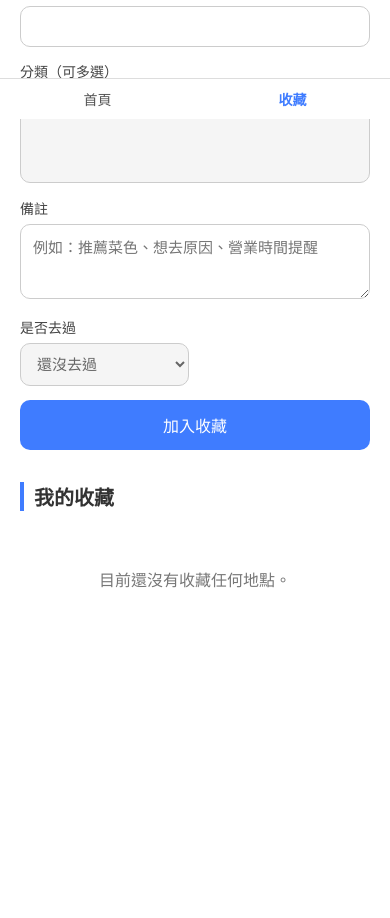
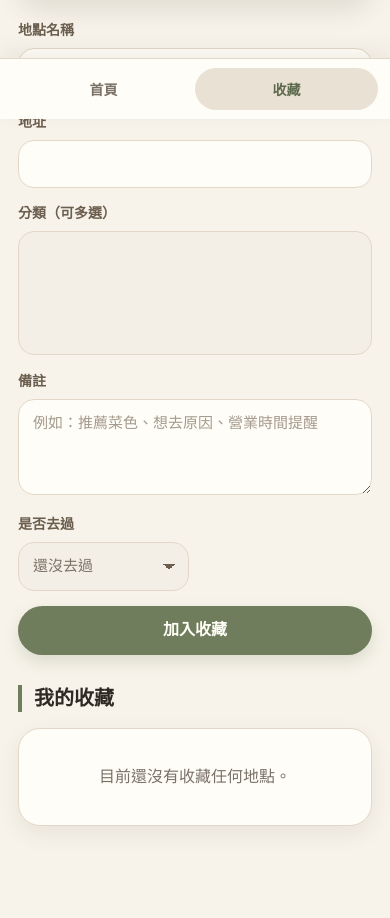
Before and after one commit to demilin1215-droid/ai-place-recommend, a Flask app: page /favorites in a window 390 px wide. Shown: the part 725-1643 px from the top of the page. Before the commit the page ends 1313 px from the top, so only its background shows below. Run offline with Flask 3, Linux system fonts and the light colour scheme; the visitor is signed in with stand-in values (Sample User, id 1); data that the repository does not hold is empty; some libraries are stand-ins or nearby versions.

Commit message:
Update mobile UI natural color theme

```diff
--- a/static/css/style.css
+++ b/static/css/style.css
@@ -1,48 +1,137 @@
-/* =========================
-   全站共用樣式
-========================= */
+:root {
+    --page-bg: #F7F3EA;
+    --card-bg: #FFFDF7;
+    --text-main: #2F2A24;
+    --text-muted: #7A7167;
+    --primary: #6F7D5C;
+    --primary-hover: #5D6A4E;
+    --border-soft: #E3D8C8;
+    --tag-bg: #E9E1D3;
+    --tag-text: #6B5E4E;
+    --note-bg: #F4EFE6;
+    --delete-red: #B66A5A;
+    --delete-bg: #F8E7E1;
+    --focus-ring: rgba(111, 125, 92, 0.28);
+    --shadow-soft: 0 8px 22px rgba(67, 55, 42, 0.08);
+    --shadow-map: 0 10px 26px rgba(67, 55, 42, 0.12);
+    --radius-card: 22px;
+    --radius-control: 16px;
+}
+
+* {
+    box-sizing: border-box;
+}
+
+html {
+    background-color: var(--page-bg);
+}
 
 body {
     margin: 0;
-    font-family: "Microsoft JhengHei", Arial, sans-serif;
-    background-color: #f5f5f5;
-    color: #333;
+    font-family: "Microsoft JhengHei", "Noto Sans TC", Arial, sans-serif;
+    background-color: var(--page-bg);
+    color: var(--text-main);
+    letter-spacing: 0;
+    -webkit-font-smoothing: antialiased;
+}
+
+a {
+    color: inherit;
+}
+
+button,
+input,
+select,
+textarea {
+    font: inherit;
 }
 
 .page {
+    width: 100%;
     max-width: 420px;
     min-height: 100vh;
     margin: 0 auto;
-    background-color: #ffffff;
-    padding: 24px 20px 80px;
-    box-sizing: border-box;
+    padding: 24px 18px 92px;
+    background-color: var(--page-bg);
 }
 
-.title {
-    font-size: 26px;
-    font-weight: bold;
-    margin-bottom: 8px;
+.hero,
+header {
+    padding: 6px 2px 4px;
+    margin-bottom: 18px;
+}
+
+.title,
+.hero h1 {
+    margin: 0 0 8px;
+    color: var(--text-main);
+    font-size: 28px;
+    font-weight: 800;
+    line-height: 1.25;
 }
 
 .subtitle {
+    margin: 0 0 24px;
+    color: var(--text-muted);
     font-size: 15px;
-    color: #666;
-    line-height: 1.6;
-    margin-bottom: 24px;
+    line-height: 1.75;
 }
 
-.section-title {
+.section,
+.favorite-section {
+    margin-top: 30px;
+}
+
+.section-title,
+.favorite-title {
+    display: flex;
+    align-items: center;
+    margin: 0 0 16px;
+    padding-left: 12px;
+    border-left: 4px solid var(--primary);
+    color: var(--text-main);
     font-size: 20px;
-    font-weight: bold;
+    font-weight: 800;
+    line-height: 1.35;
+}
+
+.card,
+.place-card,
+.favorite-card,
+.recommend-card,
+.location-box,
+.empty-box,
+.info-box {
+    border: 1px solid var(--border-soft);
+    border-radius: var(--radius-card);
+    background-color: var(--card-bg);
+    box-shadow: var(--shadow-soft);
+}
+
+.card {
+    padding: 18px;
     margin-bottom: 16px;
-    border-left: 4px solid #3f7cff;
-    padding-left: 10px;
+}
+
+.card p,
+.place-card p,
+.favorite-card p {
+    margin: 0 0 14px;
+    color: var(--text-muted);
+    font-size: 15px;
+    line-height: 1.7;
+}
+
+.card p:last-child,
+.place-card p:last-child,
+.favorite-card p:last-child {
+    margin-bottom: 0;
 }
 
 .empty-box {
+    padding: 34px 20px;
+    color: var(--text-muted);
     text-align: center;
-    padding: 40px 20px;
-    color: #777;
     line-height: 1.8;
 }
 
@@ -50,110 +139,178 @@ body {
     margin-top: 24px;
 }
 
-
-/* =========================
-   共用按鈕樣式
-========================= */
-
-.primary-button {
-    width: 100%;
-    padding: 13px 16px;
-    border: none;
-    border-radius: 10px;
-    background-color: #3f7cff;
-    color: white;
-    font-size: 16px;
-    cursor: pointer;
-    box-sizing: border-box;
+.divider {
+    display: flex;
+    align-items: center;
+    gap: 12px;
+    margin: 18px 0;
+    color: var(--text-muted);
+    font-size: 13px;
+    line-height: 1;
 }
 
-.primary-button:hover {
-    background-color: #2f68d8;
+.divider::before,
+.divider::after {
+    content: "";
+    flex: 1;
+    height: 1px;
+    background-color: var(--border-soft);
 }
 
-.secondary-button {
+.primary-button,
+.secondary-button,
+.back-button,
+.save-button,
+.btn-primary,
+.btn-secondary {
+    display: inline-flex;
+    align-items: center;
+    justify-content: center;
     width: 100%;
-    padding: 13px 16px;
-    border: none;
-    border-radius: 10px;
-    background-color: #222;
-    color: white;
+    min-height: 48px;
+    padding: 13px 18px;
+    border: 1px solid transparent;
+    border-radius: 999px;
     font-size: 16px;
+    font-weight: 700;
+    line-height: 1.3;
+    text-align: center;
+    text-decoration: none;
     cursor: pointer;
-    box-sizing: border-box;
+    transition: background-color 0.18s ease, border-color 0.18s ease, color 0.18s ease, transform 0.18s ease, box-shadow 0.18s ease;
 }
 
-.secondary-button:hover {
-    background-color: #000;
+.primary-button,
+.save-button,
+.btn-primary {
+    background-color: var(--primary);
+    color: #FFFDF7;
+    box-shadow: 0 7px 16px rgba(111, 125, 92, 0.2);
 }
 
-.back-button {
-    display: block;
-    width: 100%;
-    text-align: center;
-    padding: 13px 16px;
-    border-radius: 10px;
-    background-color: #222;
-    color: white;
-    text-decoration: none;
-    box-sizing: border-box;
-    font-size: 16px;
+.primary-button:hover,
+.save-button:hover,
+.btn-primary:hover {
+    background-color: var(--primary-hover);
+    box-shadow: 0 9px 20px rgba(93, 106, 78, 0.24);
 }
 
-.back-button:hover {
-    background-color: #000;
+.secondary-button,
+.back-button,
+.btn-secondary {
+    background-color: var(--tag-bg);
+    border-color: var(--border-soft);
+    color: var(--tag-text);
 }
 
-.save-button {
-    width: 100%;
-    padding: 13px 16px;
-    border: none;
-    border-radius: 10px;
-    background-color: #3f7cff;
-    color: white;
-    font-size: 16px;
-    cursor: pointer;
-    box-sizing: border-box;
+.secondary-button:hover,
+.back-button:hover,
+.btn-secondary:hover {
+    background-color: #DED4C4;
+    color: var(--text-main);
 }
 
-.save-button:hover {
-    background-color: #2f68d8;
+.primary-button:active,
+.secondary-button:active,
+.back-button:active,
+.save-button:active,
+.btn-primary:active,
+.btn-secondary:active,
+.card-action-button:active {
+    transform: translateY(1px);
 }
 
-.save-button:disabled {
-    background-color: #aaa;
+.save-button:disabled,
+.primary-button:disabled,
+.btn-primary:disabled {
+    background-color: #B9B0A4;
+    box-shadow: none;
     cursor: not-allowed;
 }
 
-
-/* =========================
-   表單共用樣式
-========================= */
-
 .form-group {
-    margin-bottom: 14px;
+    margin-bottom: 15px;
 }
 
-.form-group label {
+.form-group label,
+.form-label,
+.section-label {
     display: block;
+    margin-bottom: 7px;
+    color: var(--tag-text);
     font-size: 14px;
-    color: #444;
-    margin-bottom: 6px;
+    font-weight: 700;
+    line-height: 1.5;
 }
 
-.form-control {
+.form-control,
+.input,
+.location-input,
+.search-box {
     width: 100%;
-    padding: 11px 12px;
-    border: 1px solid #ccc;
-    border-radius: 10px;
+    min-height: 46px;
+    padding: 12px 14px;
+    border: 1px solid var(--border-soft);
+    border-radius: var(--radius-control);
+    outline: none;
+    background-color: var(--card-bg);
+    color: var(--text-main);
     font-size: 15px;
-    box-sizing: border-box;
-    font-family: inherit;
+    line-height: 1.5;
+    transition: border-color 0.18s ease, box-shadow 0.18s ease, background-color 0.18s ease;
+}
+
+.input,
+.location-input,
+.search-box {
+    margin-bottom: 12px;
+}
+
+textarea.form-control {
+    min-height: 96px;
+    resize: vertical;
+}
+
+select.form-control,
+select.input {
+    appearance: none;
+    background-image:
+        linear-gradient(45deg, transparent 50%, var(--tag-text) 50%),
+        linear-gradient(135deg, var(--tag-text) 50%, transparent 50%);
+    background-position:
+        calc(100% - 19px) 50%,
+        calc(100% - 13px) 50%;
+    background-size: 6px 6px, 6px 6px;
+    background-repeat: no-repeat;
+    padding-right: 38px;
+}
+
+select[multiple].form-control,
+select[multiple].input {
+    min-height: 124px;
+    padding-right: 14px;
+    background-image: none;
+}
+
+.form-control::placeholder,
+.input::placeholder,
+.location-input::placeholder,
+.search-box::placeholder {
+    color: #A49A8D;
+}
+
+.form-control:focus,
+.input:focus,
+.location-input:focus,
+.search-box:focus,
+.star-rating:focus-within {
+    border-color: var(--primary);
+    box-shadow: 0 0 0 4px var(--focus-ring);
 }
 
 .form-control:read-only {
-    background-color: #f5f5f5;
-    color: #666;
+    background-color: var(--note-bg);
+    color: var(--text-muted);
 }
 
 .form-row {
@@ -210,250 +369,158 @@ body {
 
 .star-rating-stars input:focus-visible + label,
 .star-rating-none:focus-visible ~ .star-rating-clear {
-    outline: 2px solid #3f7cff;
+    outline: 2px solid var(--primary);
     outline-offset: 3px;
-    border-radius: 6px;
+    border-radius: 8px;
 }
 
 .star-rating-clear {
-    color: #666;
+    color: var(--text-muted);
     font-size: 13px;
+    white-space: nowrap;
     cursor: pointer;
-    white-space: nowrap;
 }
 
 .star-rating-clear:hover {
-    color: #2f5ec4;
+    color: var(--primary-hover);
 }
 
 .revisit-rating-group.is-hidden {
     display: none;
 }
 
-.search-box {
-    width: 100%;
-    padding: 13px 14px;
-    border: 1px solid #ccc;
-    border-radius: 10px;
-    font-size: 16px;
-    box-sizing: border-box;
-    margin-bottom: 16px;
-}
-
-
-/* =========================
-   Google Map 區塊
-   favorites.html / map_search.html 共用
-========================= */
-
 #map {
     width: 100%;
     height: 320px;
-    border-radius: 14px;
-    margin-bottom: 18px;
+    margin: 0 0 20px;
+    border: 1px solid var(--border-soft);
+    border-radius: 24px;
+    background-color: var(--note-bg);
+    box-shadow: var(--shadow-map);
+    overflow: hidden;
 }
 
-
-/* =========================
-   首頁 index.html
-========================= */
-
-.location-input {
-    width: 100%;
-    padding: 13px 14px;
-    border: 1px solid #ccc;
-    border-radius: 10px;
-    font-size: 16px;
-    box-sizing: border-box;
-    margin-bottom: 12px;
-}
-
-.section-label {
-    font-size: 16px;
-    margin-bottom: 10px;
-    color: #444;
-}
-
-.favorite-title {
-    font-size: 20px;
-    font-weight: bold;
-    margin-bottom: 16px;
-    border-left: 4px solid #3f7cff;
-    padding-left: 10px;
-}
-
-.favorite-card {
-    border: 1px solid #ddd;
-    border-radius: 12px;
-    padding: 14px 16px;
-    margin-bottom: 12px;
-    background-color: #fafafa;
-}
-
-.favorite-name {
-    font-size: 17px;
-    font-weight: bold;
-    margin-bottom: 6px;
-}
-
-.favorite-info {
-    font-size: 14px;
-    color: #666;
-}
-
-
-/* =========================
-   推薦頁 recommend.html
-========================= */
-
 .location-box {
-    background-color: #f1f5ff;
-    border-radius: 12px;
-    padding: 14px 16px;
-    margin-bottom: 24px;
+    padding: 15px 17px;
+    margin-bottom: 14px;
 }
 
 .location-label {
+    margin-bottom: 5px;
+    color: var(--text-muted);
     font-size: 13px;
-    color: #666;
-    margin-bottom: 4px;
+    font-weight: 700;
+    line-height: 1.5;
 }
 
 .location-value {
+    color: var(--primary-hover);
     font-size: 16px;
-    font-weight: bold;
-    color: #2f5ec4;
+    font-weight: 800;
+    line-height: 1.55;
 }
 
-.recommend-card {
-    border: 1px solid #ddd;
-    border-radius: 14px;
-    padding: 16px;
+.recommend-card,
+.place-card,
+.favorite-card {
+    padding: 17px;
     margin-bottom: 14px;
-    background-color: #fafafa;
 }
 
 .recommend-rank {
+    display: inline-flex;
+    align-items: center;
+    min-height: 28px;
+    margin-bottom: 9px;
+    padding: 4px 11px;
+    border-radius: 999px;
+    background-color: var(--tag-bg);
+    color: var(--tag-text);
     font-size: 13px;
-    color: #3f7cff;
-    font-weight: bold;
-    margin-bottom: 6px;
+    font-weight: 800;
+    line-height: 1.4;
 }
 
-.place-name {
+.place-name,
+.favorite-name,
+.place-card-title,
+.place-card h3 {
+    margin: 0 0 8px;
+    color: var(--text-main);
     font-size: 18px;
-    font-weight: bold;
-    margin-bottom: 8px;
+    font-weight: 800;
+    line-height: 1.4;
 }
 
-.place-info {
+.place-info,
+.favorite-info,
+.place-card-address {
+    color: var(--text-muted);
     font-size: 14px;
-    color: #666;
-    line-height: 1.6;
-    margin-bottom: 10px;
+    line-height: 1.7;
+}
+
+.reason,
+.place-card-note,
+.info-box {
+    padding: 12px 13px;
+    border: 1px solid rgba(227, 216, 200, 0.72);
+    border-radius: 16px;
+    background-color: var(--note-bg);
+    color: var(--tag-text);
+    font-size: 14px;
+    line-height: 1.75;
 }
 
 .reason {
-    font-size: 14px;
-    background-color: #fff;
-    border-radius: 10px;
-    padding: 10px 12px;
-    color: #444;
-    line-height: 1.6;
+    margin-top: 10px;
 }
 
-
-/* =========================
-   地圖搜尋頁 map_search.html
-========================= */
+.reason strong {
+    color: var(--text-main);
+}
 
 .info-box {
-    background-color: #f8f8f8;
-    border-radius: 12px;
-    padding: 14px 16px;
     margin-bottom: 16px;
-    font-size: 14px;
-    line-height: 1.7;
-    color: #444;
-}
-
-
-/* =========================
-   收藏頁 favorites.html
-========================= */
-
-/* =========================
-   收藏頁 favorites.html
-========================= */
-
-.favorite-section {
-    margin-top: 32px;
-}
-
-.place-card {
-    border: 1px solid #e2e2e2;
-    padding: 16px;
-    margin-bottom: 14px;
-    border-radius: 14px;
-    background-color: #ffffff;
-    box-shadow: 0 2px 8px rgba(0, 0, 0, 0.04);
 }
 
 .place-card-header {
     margin-bottom: 8px;
 }
 
-.place-card-title {
-    font-size: 18px;
-    font-weight: bold;
-    margin-bottom: 6px;
-    color: #222;
-}
-
 .place-card-category {
-    display: inline-block;
+    display: inline-flex;
+    align-items: center;
+    min-height: 27px;
+    padding: 4px 11px;
+    border-radius: 999px;
+    background-color: var(--tag-bg);
+    color: var(--tag-text);
     font-size: 13px;
-    color: #2f5ec4;
-    background-color: #f1f5ff;
-    border-radius: 999px;
-    padding: 4px 10px;
-    line-height: 1.4;
+    font-weight: 700;
+    line-height: 1.35;
 }
 
 .place-card-address {
-    font-size: 14px;
-    color: #666;
-    line-height: 1.6;
-    margin-top: 8px;
+    margin-top: 9px;
 }
 
 .place-card-note {
     margin-top: 12px;
-    font-size: 14px;
-    color: #444;
-    line-height: 1.7;
-    background-color: #f8f8f8;
-    border-radius: 10px;
-    padding: 10px 12px;
 }
 
 .note-label {
+    margin-bottom: 4px;
+    color: var(--text-muted);
     font-size: 13px;
-    font-weight: bold;
-    color: #666;
-    margin-bottom: 4px;
+    font-weight: 800;
 }
-
-
-/* =========================
-   底部導覽列
-========================= */
 
 .place-card-actions {
     display: grid;
     grid-template-columns: 1fr 1fr;
     gap: 10px;
-    margin-top: 14px;
+    margin-top: 15px;
 }
 
 .place-card-actions form {
@@ -498,24 +577,55 @@ body {
     position: fixed;
     left: 50%;
     bottom: 0;
-    transform: translateX(-50%);
+    z-index: 20;
+    display: flex;
+    justify-content: space-around;
     width: 100%;
     max-width: 420px;
-    background-color: #ffffff;
-    border-top: 1px solid #ddd;
-    display: flex;
-    justify-content: space-around;
-    padding: 10px 0;
-    box-sizing: border-box;
+    padding: 9px 12px calc(9px + env(safe-area-inset-bottom));
+    border-top: 1px solid var(--border-soft);
+    background-color: rgba(255, 253, 247, 0.96);
+    box-shadow: 0 -8px 22px rgba(67, 55, 42, 0.07);
+    transform: translateX(-50%);
 }
 
 .bottom-nav a {
+    flex: 1;
+    min-height: 42px;
+    display: inline-flex;
+    align-items: center;
+    justify-content: center;
+    border-radius: 999px;
+    color: var(--text-muted);
+    font-size: 14px;
+    font-weight: 700;
     text-decoration: none;
-    color: #555;
-    font-size: 14px;
+    transition: background-color 0.18s ease, color 0.18s ease;
+}
+
+.bottom-nav a:hover {
+    color: var(--primary-hover);
 }
 
 .bottom-nav a.active {
-    color: #3f7cff;
-    font-weight: bold;
+    background-color: var(--tag-bg);
+    color: var(--primary-hover);
 }
+
+@media (max-width: 360px) {
+    .page {
+        padding-left: 14px;
+        padding-right: 14px;
+    }
+
+    .form-row,
+    .two-buttons,
+    .place-card-actions {
+        grid-template-columns: 1fr;
+    }
+
+    .title,
+    .hero h1 {
+        font-size: 25px;
+    }
+}
--- a/templates/favorites.html
+++ b/templates/favorites.html
@@ -14,7 +14,7 @@
         <header>
             <div class="title">收藏地點</div>
             <div class="subtitle">
-                從 Google Map 搜尋地點，加入你想去的餐廳、咖啡廳、景點、展覽或小店。
+                把想去的餐廳、咖啡廳、景點與小店，慢慢收進你的生活地圖。
             </div>
         </header>
 
--- a/templates/index.html
+++ b/templates/index.html
@@ -12,7 +12,7 @@
 
     <header class="hero">
       <h1>今天想去哪裡？</h1>
-      <p class="subtitle">選擇想去的地點種類，系統會從你的收藏清單中找出最近的地點。</p>
+      <p class="subtitle">從你收藏的口袋名單裡，找出今天剛剛好的去處。</p>
     </header>
 
     <section class="card">
```
Also changed, not shown: other parts of static/css/style.css (+30 -16 lines).
